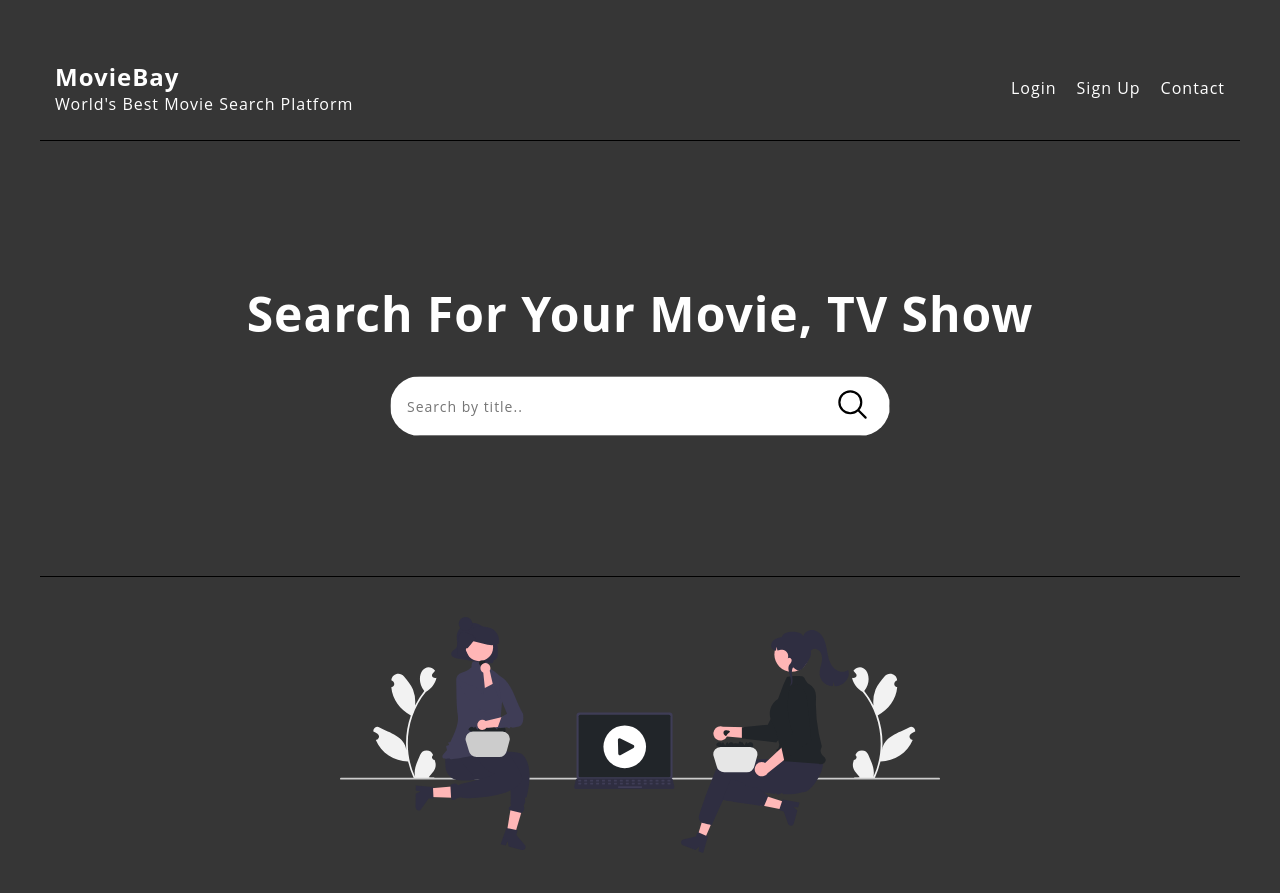
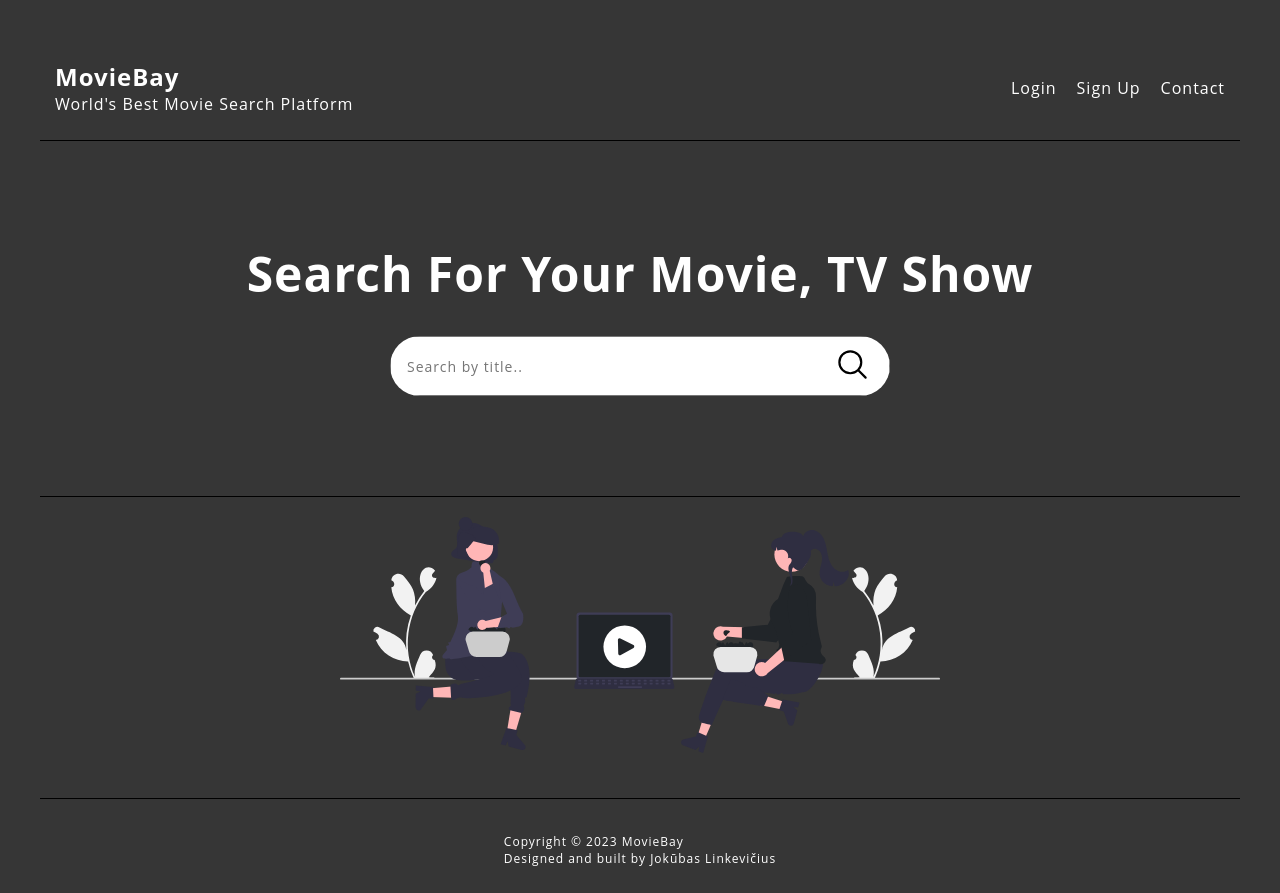
Before and after one commit to jokubaslink/moviebay-react-project, a React (Create React App) app: page / in a window 1280 px wide. After the commit the page ends 867 px from the top, so only its background shows below. Built offline with nearby package versions, Linux system fonts and the light colour scheme.

Commit message:
building building...

```diff
--- /dev/null
+++ b/src/components/Footer.css
@@ -0,0 +1,17 @@
+*{
+    box-sizing: border-box;
+    margin: 0;
+    padding: 0;
+}
+
+footer{
+    display: flex;
+    flex-direction: column;
+    align-items: center;
+    justify-content: center;
+    font-size: 12px;
+}
+
+.link:hover{
+    border-bottom: 2px solid white;
+}
--- /dev/null
+++ b/src/components/Footer.jsx
@@ -0,0 +1,15 @@
+import React from 'react'
+import './Footer.css'
+
+function Footer() {
+  return (
+    <footer>
+        <div className="footerWrapper">
+        <p>Copyright © 2023 MovieBay</p>
+        <p>Designed and built by <span className='link'>Jokūbas Linkevičius</span></p>
+        </div>
+    </footer>
+  )
+}
+
+export default Footer
--- a/src/components/Input.css
+++ b/src/components/Input.css
@@ -7,7 +7,7 @@
 /* Input Component */
 
 .inputComponent{
-    margin: 120px 0;
+    margin: 80px 0;
 }
 
 .input__wrapper{
--- a/src/pages/Home.css
+++ b/src/pages/Home.css
@@ -10,11 +10,13 @@
 
 .container{
     padding: 35px;
+    height: 100vh;
 }
 
 .row{
     max-width: 1200px;
     width: 100%;
+    height: 100%;
     margin: 0 auto;
 }
 
@@ -25,6 +27,12 @@ li{
 .bottomSpacing{
     border-top: 1px solid black;
     padding: 20px 0;
+}
+
+.topSpacing{
+    border-bottom: 1px solid black;
+    padding: 20px 0;
+    margin-bottom: 34px;
 }
 
 /*  */
--- a/src/pages/Home.jsx
+++ b/src/pages/Home.jsx
@@ -3,6 +3,7 @@ import "./Home.css";
 import image from "../assets/undraw_movie_night_re_9umk.svg";
 import Nav from "../components/Nav";
 import Input from "../components/Input";
+import Footer from "../components/Footer";
 
 function Home() {
   return (
@@ -14,9 +15,16 @@ function Home() {
 
           <div className="bottomSpacing"></div>
 
+
           <figure className="imageWrapper">
             <img src={image} alt="" className="imageWrapper--img"/>
           </figure>
+
+    <div className="topSpacing"></div>
+
+
+        <Footer />
+
 
         </div>
       </div>
--- a/src/pages/Search.css
+++ b/src/pages/Search.css
@@ -25,7 +25,7 @@
 
 .bottomSpacing{
   border-top: 1px solid black;
-  padding: 20px 0;
+  padding: 10px 0;
 }
 
 /*  */
@@ -97,3 +97,36 @@
   font-weight: bold;
   padding: 0 0 10px 0;
 }
+
+/* Skeleton Loading State */
+
+.movieImageWrapper--img--skeleton{
+  width: 100%;
+  height: 300px;
+  background-color: lightgray;
+}
+
+.movieImageWrapper--skeleton{
+  max-width: 300px;
+}
+
+.movieBox--title--skeleton{
+  margin: 10px 0;
+  padding: 10px;
+  width: 150px;
+  background-color: gray;
+}
+
+.movieBox--type--skeleton{
+  margin: 10px 0;
+  padding: 10px;
+  width: 180px;
+  background-color: gray;
+}
+
+.movieBox--year--skeleton{
+  margin: 10px 0;
+  padding: 10px;
+  width: 200px;
+  background-color: gray;
+}
--- a/src/pages/Search.jsx
+++ b/src/pages/Search.jsx
@@ -4,12 +4,14 @@ import axios from "axios";
 import "./Search.css";
 import Nav from "../components/Nav";
 import noImage from "../assets/noimgavailable.jpg";
+import Footer from "../components/Footer";
+import Input from "../components/Input";
 
 function Search() {
   const navigate = useNavigate();
   const { searchTerm } = useParams();
   const [videos, getVideos] = useState([]);
-  const [mouseOver, setMouseOver] = useState(false);
+  const [loading, setLoading] = useState(true);
 
   useEffect(() => {
     async function fetchMovies() {
@@ -20,6 +22,7 @@ function Search() {
       getVideos(data.Search);
     }
     fetchMovies();
+    setLoading(false);
   }, []);
 
   return (
@@ -27,6 +30,7 @@ function Search() {
       <div className="container">
         <div className="row">
           <Nav />
+
           <div className="resultsBox">
             <button className="resultsBox--leave" onClick={() => navigate(`/`)}>
               <svg
@@ -44,11 +48,23 @@ function Search() {
                 />
               </svg>
             </button>
-            {videos.map((video, index) => (
+            {loading
+              ? new Array(videos.length).fill(0).map((_, index) => (
+                  <div className="movieBox" key={index}>
+                    <div className="movieImageWrapper--skeleton">
+                      <div className="movieImageWrapper--img--skeleton"></div>
+                    </div>
+                    <div className="movieBox--title--skeleton"></div>
+                    <div className="movieBox--type--skeleton"></div>
+                    <div className="movieBox--year--skeleton"></div>
+                  </div>
+                ))
+              : videos.map((video, index) => (
                   <div
                     className="movieBox"
                     onClick={() => navigate(`${video.imdbID}`)}
                     key={index}
+                    onChange={() => setLoading(false)}
                   >
                     {video.Poster !== "N/A" ? (
                       <figure className="movieImageWrapper">
@@ -68,14 +84,17 @@ function Search() {
                       </figure>
                     )}
                     <h3 className="movieBox--title">{video.Title}</h3>
-                <p className="movieBox--type">Type: <span className="capitalize">{video.Type}</span></p>
+                    <p className="movieBox--type">
+                      Type: <span className="capitalize">{video.Type}</span>
+                    </p>
                     <p>Year: {video.Year}</p>
                   </div>
                 ))}
           </div>
 
-          <div className="bottomSpacing"></div>
-
+          <div className="bottomSpacing">
+            <Footer />
+          </div>
         </div>
       </div>
     </>
```
Lines whose indentation alone changed are shown as unchanged.
